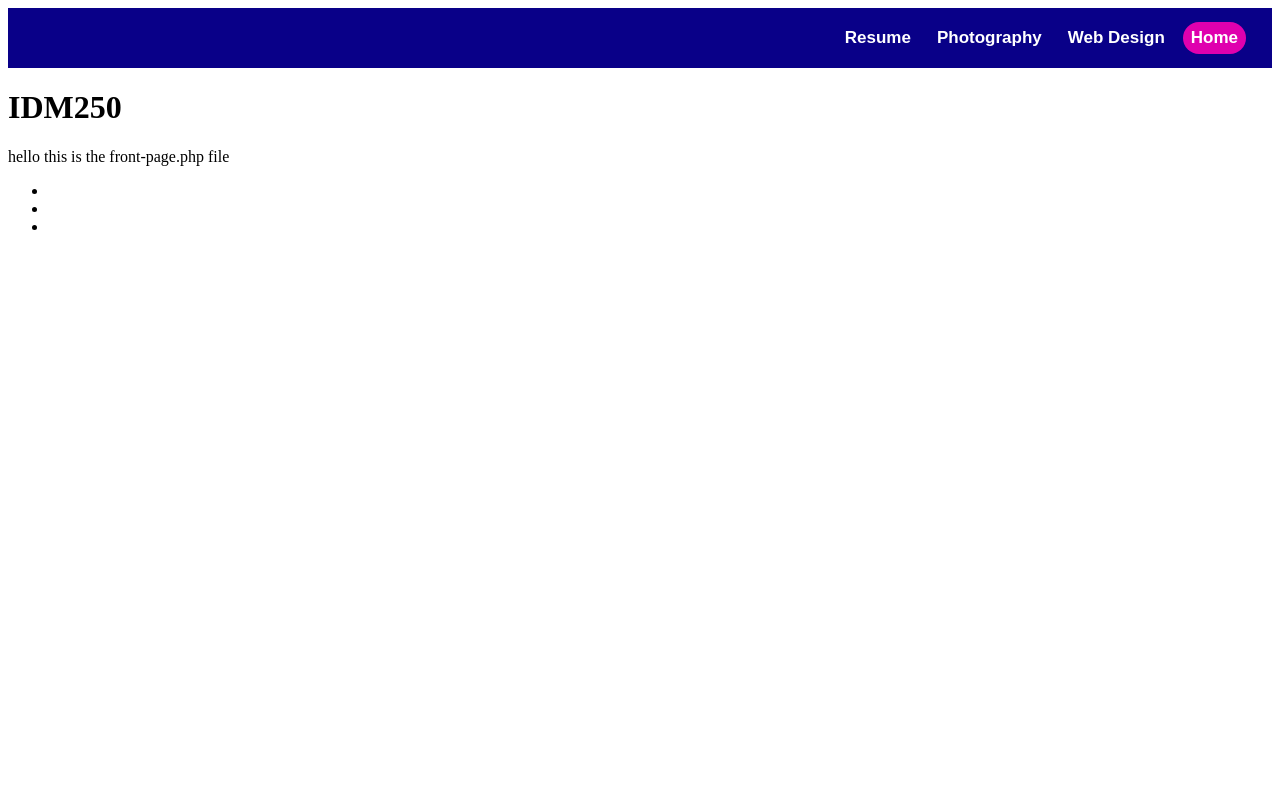
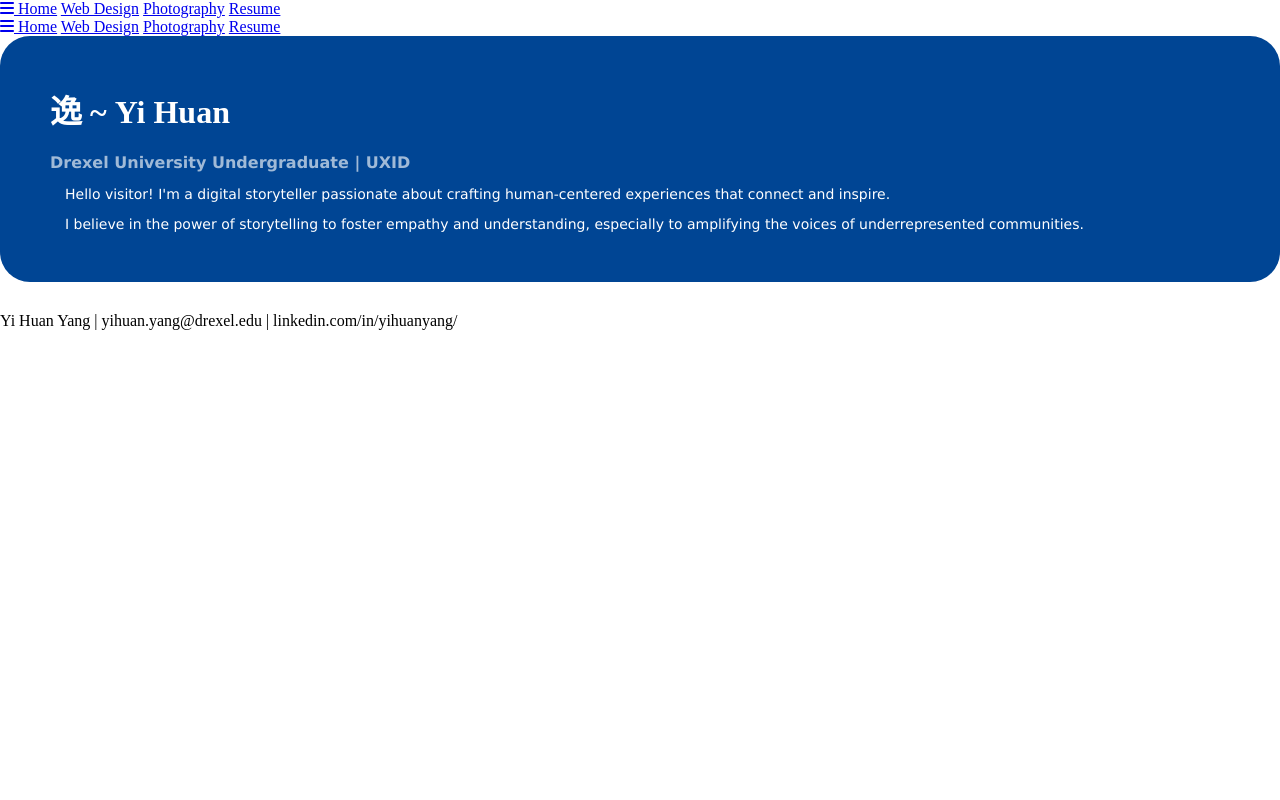
Before and after one commit to yeethuan/idm-250-yy559, a WordPress theme: template front-page.php in a window 1280 px wide. Run offline with PHP 8.4 and a stand-in for WordPress, Linux system fonts and the light colour scheme; the site name, menu and one post (Sample post) are stand-ins, and other content is empty; some libraries are stand-ins or nearby versions; some web fonts are replaced.

Commit message:
nav,pages, body styles

```diff
--- a/footer.php
+++ b/footer.php
@@ -8,14 +8,8 @@
 
 <body>
     <footer>
-        <nav>
-            <ul>
-                <li><a href="index.php"></li>
-                <li><a href="case-studies.php"></li>
-                <li><a href="resume.php"></li>
-            </ul>
-        </nav>
-</footer>
+            Yi Huan Yang | yihuan.yang@drexel.edu | linkedin.com/in/yihuanyang/
+    </footer>
 
 </body>
 </html>
--- a/front-page.php
+++ b/front-page.php
@@ -3,15 +3,27 @@
 <head>
     <meta charset="UTF-8">
     <meta name="viewport" content="width=device-width, initial-scale=1.0">
-    <link rel="stylesheet" href="<?php echo get_stylesheet_directory_uri(); ?>/main.css">
-    <title>Document</title>
+    <link rel="stylesheet" href="<?php echo get_stylesheet_directory_uri(); ?>/page.css">
+    <title>Front Page</title>
 </head>
 <body>
     <?php get_header();?>
 
-    <h1>IDM250</h1>
 
-    <p>hello this is the front-page.php file</p>
+    <div class="rounded-box">
+            <div class="introduction-text">
+                <h1>逸 ~ Yi Huan</h1>
+                    <h2>Drexel University Undergraduate | UXID</h2>
+                    <p>
+                        Hello visitor! I'm a digital storyteller passionate about crafting human-centered experiences that connect and inspire.
+                    <p>
+
+                    <p>
+                        I believe in the power of storytelling to foster empathy and understanding, especially to amplifying the voices of underrepresented communities.
+                    </p>
+            </div>
+        </div>
+    </div>
 
     <?php get_footer();?>
 </body>
--- a/header.php
+++ b/header.php
@@ -13,10 +13,10 @@
             <a href="javascript:void(0);" class="icon" onclick="toggleNav()">
                 <i class="fa fa-bars"></i>
             </a>
-            <a href="https://digmstudents.westphal.drexel.edu/~yy559/idm250/"class="active">Home</a>
-            <a href="https://digmstudents.westphal.drexel.edu/~yy559/idm250/case-studies" alt=case-studies.php>Web Design</a>
-            <a href="https://digmstudents.westphal.drexel.edu/~yy559/idm250/page" alt=photography.php>Photography</a>
-            <a href="https://digmstudents.westphal.drexel.edu/~yy559/idm250/singles" alt=resume.php>Resume</a>
+            <a href="front-page.php"class="active">Home</a>
+            <a href="page.php" alt=case-studies.php>Web Design</a>
+            <a href="page.php" alt=photography.php>Photography</a>
+            <a href="singles.php" alt=resume.php>Resume</a>
         </div>
 
         <!-- open sidepanel -->
@@ -24,10 +24,10 @@
             <a href="javascript:void(0);" class="icon" onclick="toggleNav()">
                 <i class="fa fa-bars"></i>
             </a>
-            <a href="https://digmstudents.westphal.drexel.edu/~yy559/idm250/"class="active">Home</a>
-            <a href="https://digmstudents.westphal.drexel.edu/~yy559/idm250/case-studies" alt=case-studies.php>Web Design</a>
-            <a href="https://digmstudents.westphal.drexel.edu/~yy559/idm250/page" alt=photography.php>Photography</a>
-            <a href="https://digmstudents.westphal.drexel.edu/~yy559/idm250/singles" alt=resume.php>Resume</a>
+            <a href="front-page.php"class="active">Home</a>
+            <a href="page.php" alt=case-studies.php>Web Design</a>
+            <a href="page.php" alt=photography.php>Photography</a>
+            <a href="singles.php" alt=resume.php>Resume</a>
         </div>
 
     <!-- side panel js start -->
--- a/index.php
+++ b/index.php
@@ -4,7 +4,7 @@
     <meta charset="UTF-8">
     <meta name="viewport" content="width=device-width, initial-scale=1.0">
     <link rel="stylesheet" href="<?php echo get_stylesheet_directory_uri(); ?>/main.css">
-    <title>Document</title>
+    <title>Index</title>
 </head>
 <body>
     <?php get_header();?>
--- a/main.css
+++ b/main.css
@@ -53,7 +53,7 @@
 }
 
 .topnav a:hover {
-    background-color: #ff00c3;
+    background-color: #df00ae;
     color: #ffffff;
     padding: 6px 12px 6px 12px;
     border-radius: 40px;
@@ -72,6 +72,27 @@
     color:#ffffff;
 }
 /* TOPNAV END*/
+
+
+
+
+
+
+/* Footer */
+footer {
+    background-color: #090088;
+    color: white;
+    text-align: center;
+    padding: 20px 0;
+    margin-top:auto;
+}
+
+footer p {
+    font-size: 1rem;
+    font-family: Arial, Helvetica, sans-serif;
+}
+
+
 
 
 /* RESPONSIVE CSS*/
--- /dev/null
+++ b/page.css
@@ -0,0 +1,67 @@
+@font-face {
+    font-family:"Rock_3D";
+    src: url(fonts/Rock3D-Regular.ttf),format('truetype');
+    font-weight: normal;
+    font-style: normal;
+}
+
+
+body{
+    display: flex;
+    flex-direction: column;
+    min-height: 100vh;
+    margin: 0;
+}
+
+/* GRID START!!!! */
+.introduction {
+    display:grid;
+    grid-template-columns: repeat(2, 1fr);
+    max-width:100%;
+    margin-bottom: 30px;
+}
+
+.introduction-text{
+    margin:50px;
+}
+
+.intro-img img{
+    width:100%;
+}
+
+.intro-img {
+    max-width:30%;
+    display:flex;
+    margin: auto;
+}
+
+.rounded-box {
+    background-color:#004594;
+    border-radius: 30px;
+    float:right;
+    margin-bottom: 30px;
+}
+/* GRID END!!! */
+
+
+
+h1 {
+    font-family: "Rock_3D";
+    color: #ffffff;
+}
+
+h2 {
+    font-family: Verdana, Geneva, Tahoma, sans-serif;
+    font-size: 16px;
+    color: #a0bad7;
+}
+
+
+p {
+    font-family: verdana;
+    color: #ffffff;
+    font-size:14px;
+    margin-left: 15px;
+    margin-right: 15px;
+}
+/* -------------------INDEX END------------------------------------ */
```
Also changed, not shown: page.php (+19 -1 lines).
